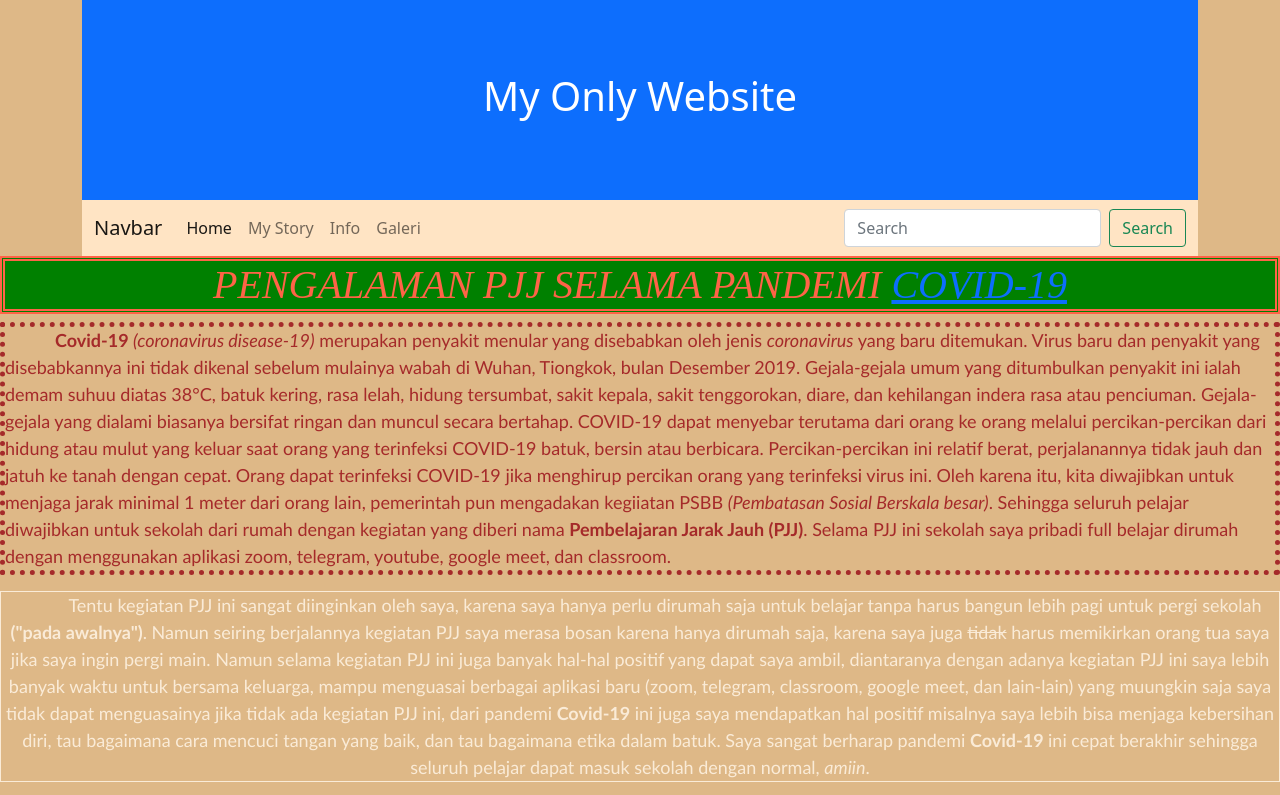
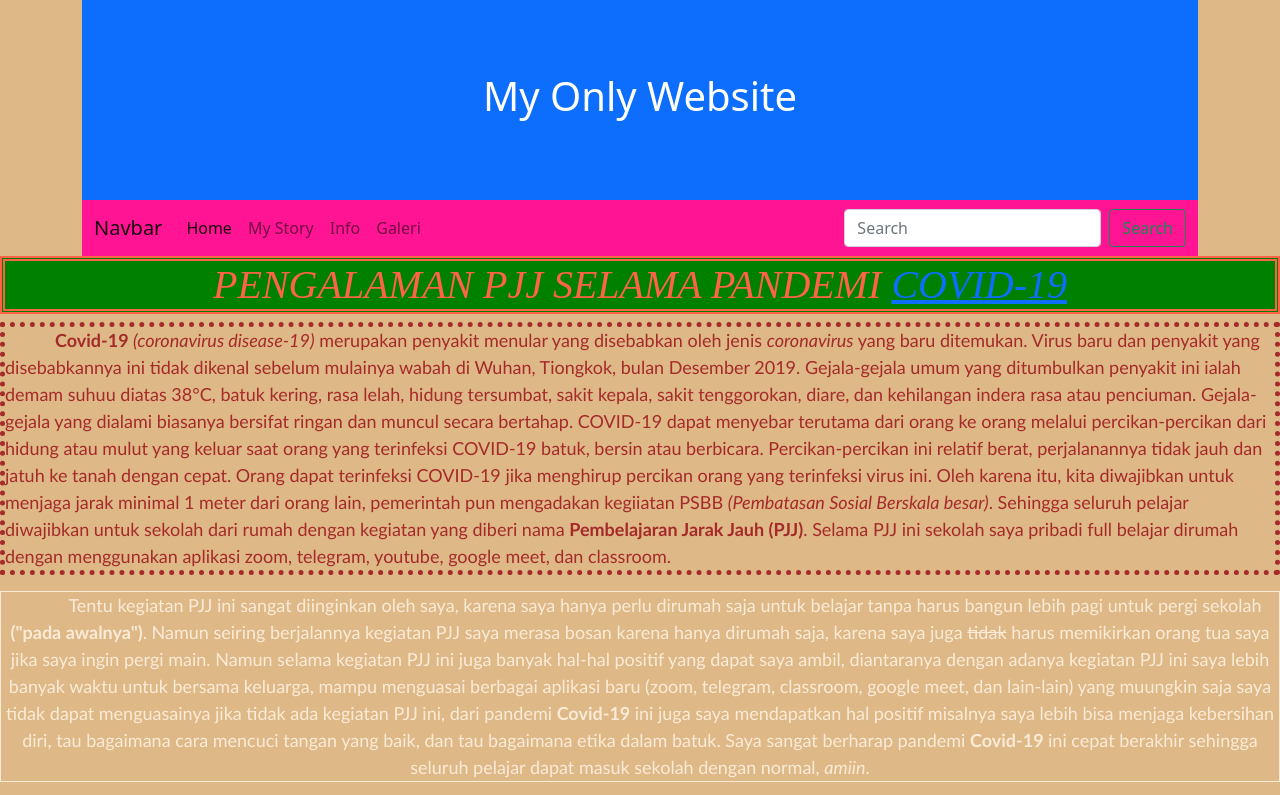
Before and after one commit to ahmadfaq65/ahmadfaq65.github.io, a plain HTML site: page index.html in a window 1280 px wide. Shown: the top 795 px of the page. Drawn offline with nearby package versions, Linux system fonts and the light colour scheme.

Commit message:
Update index.html

```diff
--- a/index.html
+++ b/index.html
@@ -19,7 +19,7 @@
 </div>
 
 <div class="container-lg">
-<nav class="navbar navbar-expand-lg navbar-light" style="background-color: #FFE4C4;">
+<nav class="navbar navbar-expand-lg navbar-light" style="background-color: #FF1493;">
   <div class="container-lg">
     <a class="navbar-brand" href="#">Navbar</a>
     <button class="navbar-toggler" type="button" data-bs-toggle="collapse" data-bs-target="#navbarSupportedContent" aria-controls="navbarSupportedContent" aria-expanded="false" aria-label="Toggle navigation">
```
